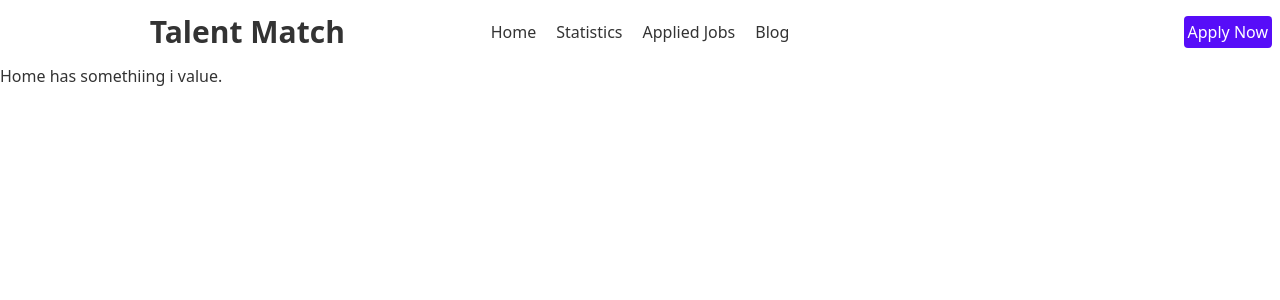
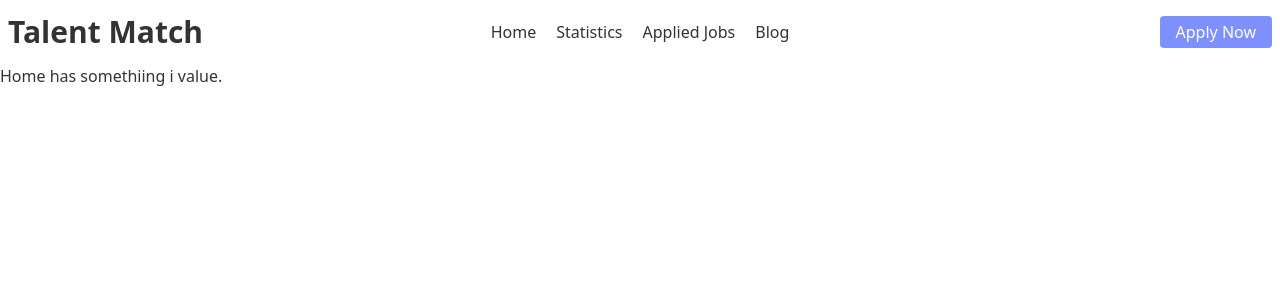
Before and after one commit to smmunna/talent-match-job-service, a React (Vite) app: page / in a window 1280 px wide. Shown: the top 300 px of the page. Built offline with nearby package versions, Linux system fonts and the light colour scheme.

Commit message:
Header Completed

```diff
--- a/src/components/Header/Header.jsx
+++ b/src/components/Header/Header.jsx
@@ -11,7 +11,7 @@ const Header = () => {
                 <div class="navbar-start">
                     <div class="dropdown">
                         <label tabindex="0" class="lg:hidden">
-                            <Bars3Icon class="h-6 w-5" />
+                            <Bars3Icon class="h-6 w-5 m-1" />
                         </label>
                         <ul tabindex="0" class=" menu-compact dropdown-content mt-3 p-2 bg-yellow-100 rounded-box w-52">
                             <li><Link to="">Home</Link></li>
@@ -20,7 +20,7 @@ const Header = () => {
                             <li><Link to="/blog">Blog</Link></li>
                         </ul>
                     </div>
-                    <div className='mx-auto text-2xl font-bold lg:text-3xl'>
+                    <div className='mx-auto lg:mx-0 text-2xl font-bold lg:text-3xl'>
                         Talent Match
                     </div>
                 </div>
@@ -33,7 +33,7 @@ const Header = () => {
                     </ul>
                 </div>
                 <div class="navbar-end">
-                    <button className='bg-primary p-1 rounded text-white'>Apply Now</button>
+                    <button className='px-4 py-1 rounded text-white bg-primary'>Apply Now</button>
                 </div>
             </div>
         </div>
--- a/tailwind.config.js
+++ b/tailwind.config.js
@@ -8,7 +8,8 @@ export default {
     themes: [
       {
         mytheme: {
-          "primary": "#570DF8",
+          "primary":"#7E90FE",
+
           "secondary": "#F000B8",
           "accent": "#37CDBE",
           "neutral": "#3D4451",
```
